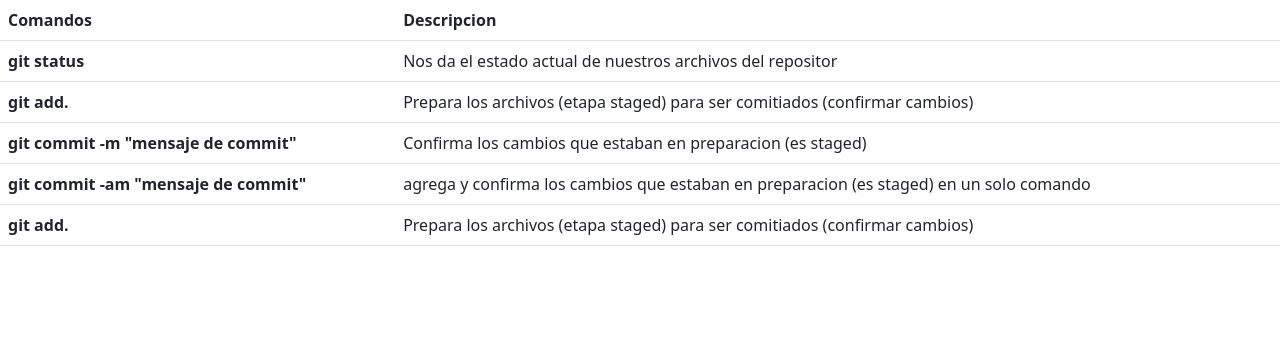
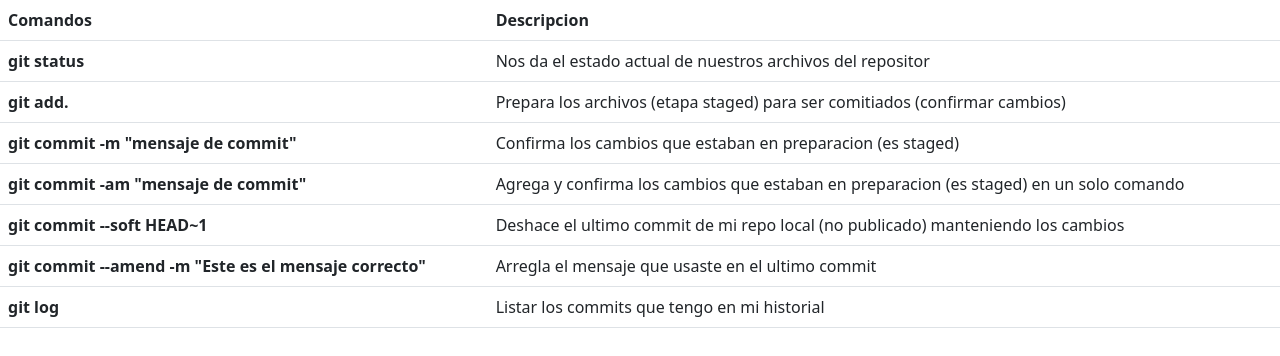
Before and after one commit to cea1986/practicaGit661, a plain HTML site: page index.html in a window 1280 px wide. Drawn offline with nearby package versions, Linux system fonts and the light colour scheme.

Commit message:
add new text

```diff
--- a/index.html
+++ b/index.html
@@ -36,12 +36,22 @@
           </tr>
           <tr>
             <th scope="row">git commit -am "mensaje de commit"</th>
-            <td>agrega y confirma los cambios que estaban en preparacion (es staged) en un solo comando</td>
+            <td>Agrega y confirma los cambios que estaban en preparacion (es staged) en un solo comando</td>
           </tr>
           <tr>
-            <th scope="row">git add.</th>
-            <td>Prepara los archivos (etapa staged) para ser comitiados (confirmar cambios)</td>
+            <th scope="row">git commit --soft HEAD~1</th>
+            <td>Deshace el ultimo commit de mi repo local (no publicado) manteniendo los cambios</td>
           </tr>
+          <tr>
+            <th scope="row">git commit --amend -m "Este es el mensaje correcto"</th>
+            <td>Arregla el mensaje que usaste en el ultimo commit</td>
+          </tr>
+          <tr>
+            <th scope="row">git log</th>
+            <td>Listar los commits que tengo en mi historial</td>
+          </tr>
+
+
         </tbody>
       </table>
     </main>
```
